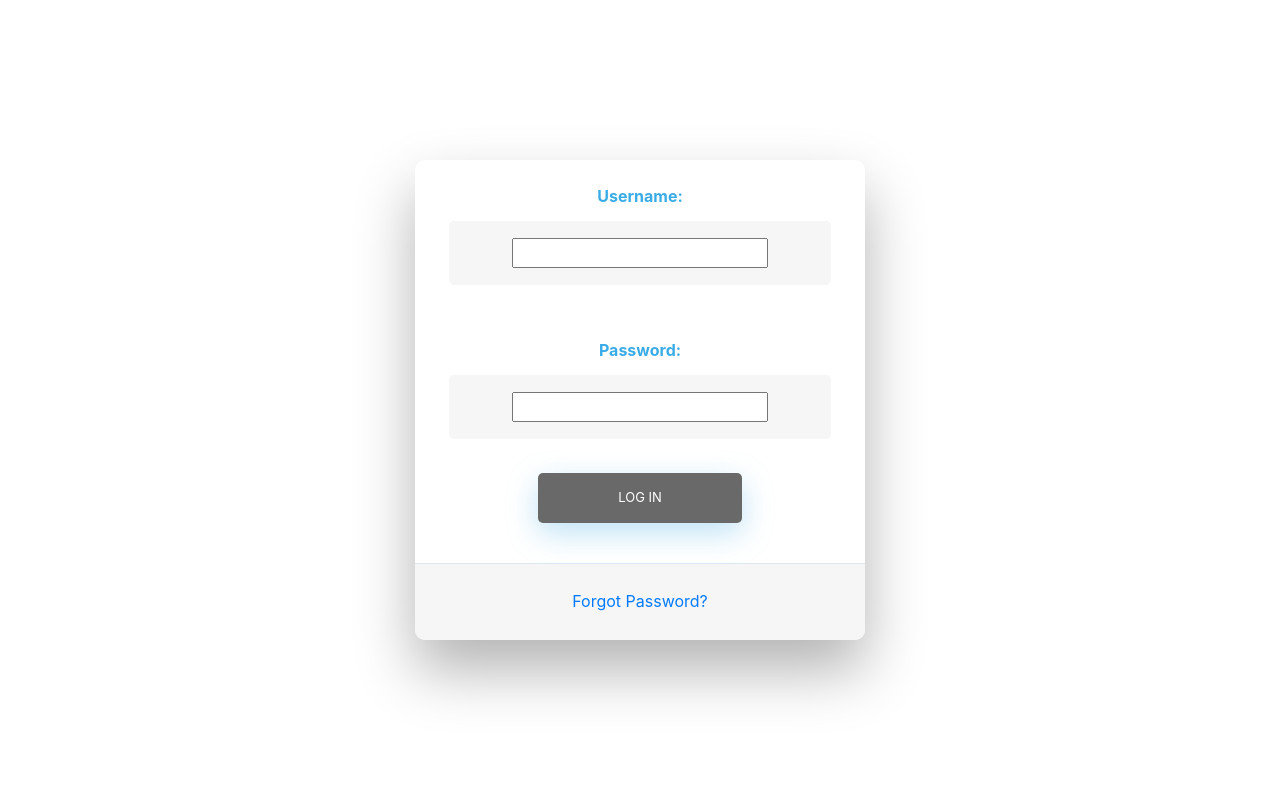
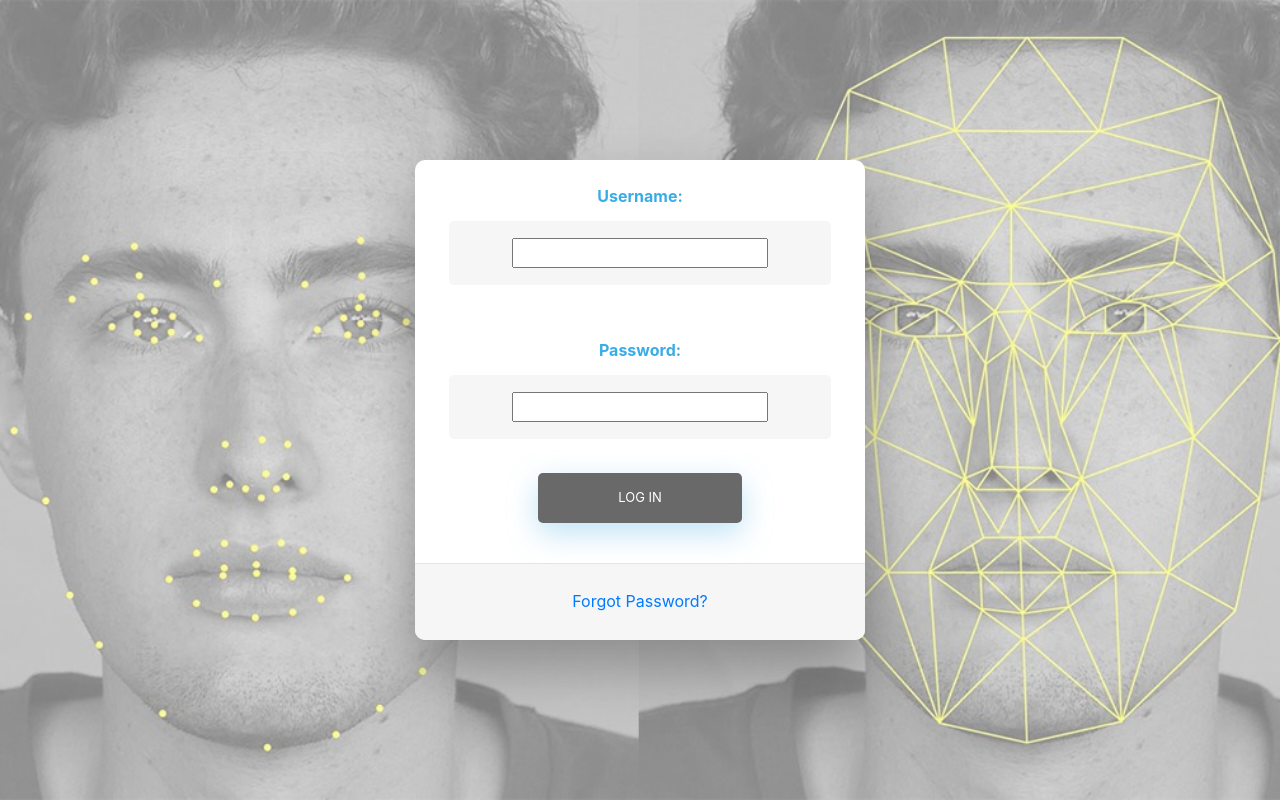
Before and after one commit to ektaarora3501/hackinfinity, a Django app: page /payment/login in a window 1280 px wide. Run offline with Django 3.2, Linux system fonts and the light colour scheme; some libraries are stand-ins or nearby versions.

Commit message:
Frontend extension

```diff
--- a/fintech/fintech/settings.py
+++ b/fintech/fintech/settings.py
@@ -123,3 +123,6 @@ USE_TZ = True
 # https://docs.djangoproject.com/en/3.0/howto/static-files/
 
 STATIC_URL = '/static/'
+
+MEDIA_URL='/media/'
+MEDIA_ROOT=os.path.join(BASE_DIR,'media')
--- a/fintech/payment/templates/login.html
+++ b/fintech/payment/templates/login.html
@@ -99,7 +99,14 @@ background-color: #56baed;
 body {
 font-family: "Poppins", sans-serif;
 height: 100vh;
+ background: linear-gradient(rgba(255,255,255,.5), rgba(255,255,255,.5)), url("/static/images/home.jpeg");
+ background-repeat: no-repeat;
+ background-position: center;
+ background-size: cover;
+
 }
+
+
 
 a {
 color: #92badd;
--- a/fintech/payment/templates/verify.html
+++ b/fintech/payment/templates/verify.html
@@ -60,6 +60,7 @@
   Phone no {{ ph }}
 
   <form action="" method="post" >
+
     <div class="container">
      <div class="body">
     {% csrf_token %}
```
Also changed, not shown: fintech/payment/static/images/home.jpeg (added).
